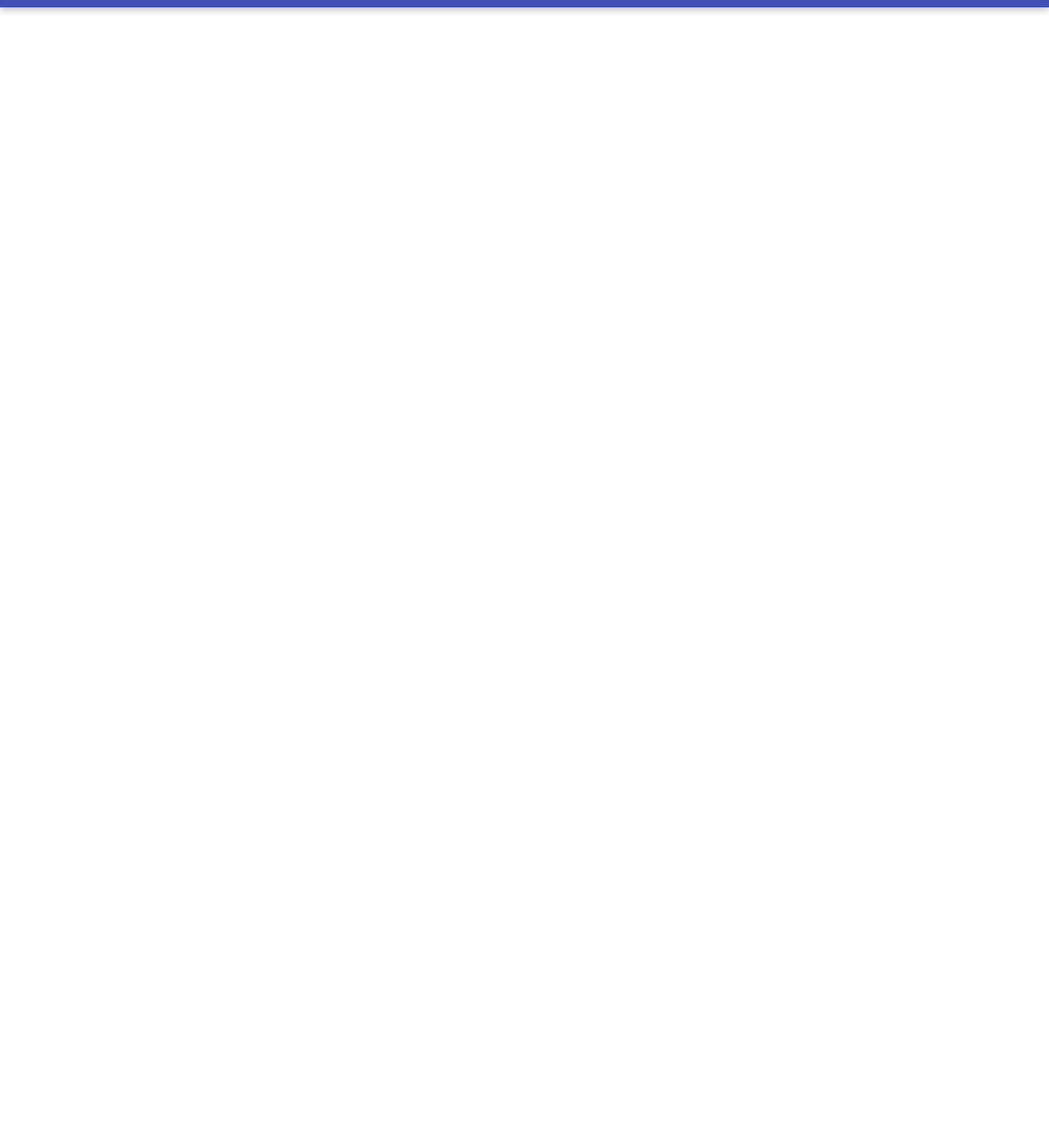
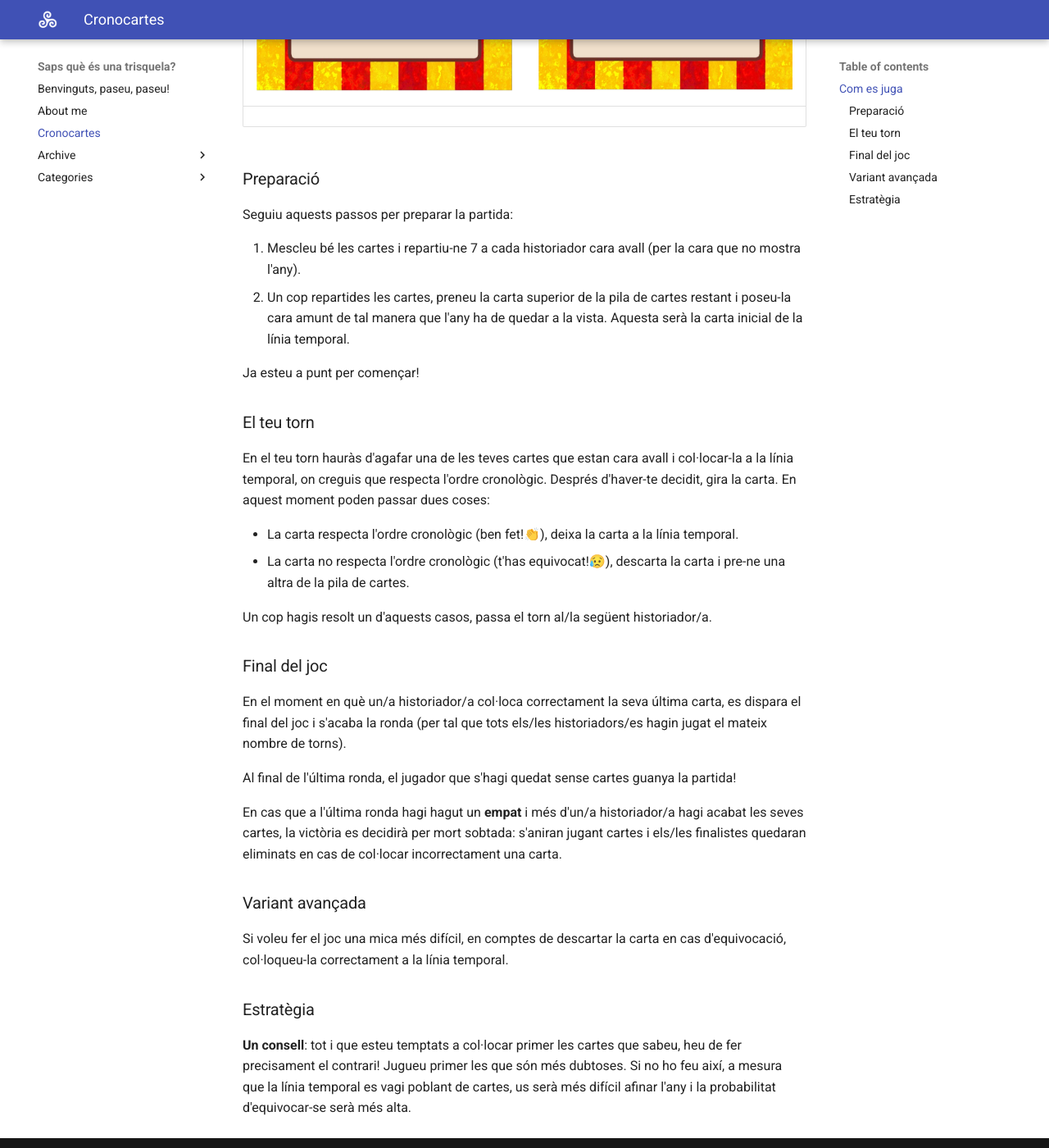
Before and after one commit to mgfernan/mgfernan.github.io, an MkDocs documentation site: the page built from docs/cronocartes.md, in a window 1280 px wide and 1400 px high, scrolled down 1391 px. Shown: the whole window at 82% size. Built offline with MkDocs 1.6.1 and Material for MkDocs 9.7.7, drawn with Linux system fonts in a browser that asks for light colours; some of the changed text lies outside the part shown.

Commit message:
feat: reinstate cronocartes page

```diff
--- a/docs/cronocartes.md
+++ b/docs/cronocartes.md
@@ -1,26 +1,66 @@
 # Cronocartes Història de Catalunya
 
-Descobreix la rica història de Catalunya a través del joc de cartes educatiu i
-emocionant, **Cronocartes**. Una experiència única que et transportarà a diferents
-èpoques clau de Catalunya mentre competiu amb amics per construir la línia temporal
-sense errades.
+Descobreix la història de Catalunya a través del joc de cartes, **Cronocartes**,
+on historiadors rivals competiran per demostrar el seu coneixement de la història
+de Catalunya.
 
-## Què és Cronocartes?
+**Cronocartes** és un joc de cartes ràpid i familiar: només necessiteu 30 segons
+per aprendre a jugar i les partides no acostumen a durar més de 20 minuts.
+Molts adults tenen por de jugar per vergonya a una suposada ignorància en temes
+històrics, però ja veureu com no n'hi ha per a tant! Us divertireu!
 
-*Cronocartes* és un joc de cartes ràpid, familiar. Només es necessiten 30 segons
-per aprendre a jugar.
+![Cartes](./assets/cronocartes/catalunya_cartes.png)
 
-És una manera divertida d'aprendre sobre la història de Catalunya, que joc fomenta l'aprenentatge de la nostra història d'una manera divertida.
-Juga amb nens, adolescents i adults; *Cronocartes* és una experiència educativa per a tothom!
+## Com es juga
 
-## Com Jugar:
+Trobareu les instruccions en una de les cartes de la mateixa baralla:
 
-1. **Triomfa en les Rondes:** Organitza les cartes en ordre cronològic i guanya rondes per acumular punts.
-2. **Desafia els Altres Jugadors:** Enfronta't als teus amics en partides emocionants i demostreu qui té el millor coneixement històric.
-3. **Aprofundeix en la Història:** Cada carta és una oportunitat per aprendre nous detalls sobre la rica història de Catalunya.
+|![Regles Anvers](./assets/cronocartes/catalunya_regles_1.png) | ![Regles Revers](./assets/cronocartes/catalunya_regles_2.png) |
+|:----:|:-----:|
 
-## Comença la Teva Aventura Històrica
+### Preparació
 
-*Cronocartes: Història de Catalunya* és molt més que un joc; és una oportunitat de connectar amb el passat i entendre millor el present. Endinsa't en aquest repte històric amb amics i família.
+Seguiu aquests passos per preparar la partida:
 
-Comença a explorar la història de Catalunya de manera divertida i educativa amb *Cronocartes*!
+1. Mescleu bé les cartes i repartiu-ne 7 a cada historiador cara avall (per la
+cara que no mostra l'any).
+2. Un cop repartides les cartes, preneu la carta superior de la pila de cartes
+restant i poseu-la cara amunt de tal manera que l'any ha de quedar a la vista.
+Aquesta serà la carta inicial de la línia temporal.
+
+Ja esteu a punt per començar!
+
+### El teu torn
+
+En el teu torn hauràs d'agafar una de les teves cartes que estan cara avall i
+col·locar-la a la línia temporal, on creguis que respecta l'ordre cronològic.
+Després d'haver-te decidit, gira la carta. En aquest moment poden passar dues coses:
+
+- La carta respecta l'ordre cronològic (ben fet!👏), deixa la carta a la línia temporal.
+- La carta no respecta l'ordre cronològic (t'has equivocat!😥), descarta la carta i pre-ne una altra de la pila de cartes.
+
+Un cop hagis resolt un d'aquests casos, passa el torn al/la següent historiador/a.
+
+### Final del joc
+
+En el moment en què un/a historiador/a col·loca correctament la seva última carta,
+es dispara el final del joc i s'acaba la ronda (per tal que tots els/les historiadors/es
+hagin jugat el mateix nombre de torns).
+
+Al final de l'última ronda, el jugador que s'hagi quedat sense cartes guanya la partida!
+
+En cas que a l'última ronda hagi hagut un **empat** i més d'un/a historiador/a hagi
+acabat les seves cartes, la victòria es decidirà per mort sobtada: s'aniran jugant cartes
+i els/les finalistes quedaran eliminats en cas de col·locar incorrectament una carta.
+
+### Variant avançada
+
+Si voleu fer el joc una mica més difícil, en comptes de descartar la carta en cas
+d'equivocació, col·loqueu-la correctament a la línia temporal.
+
+### Estratègia
+
+**Un consell**: tot i que esteu temptats a col·locar primer les cartes que sabeu,
+heu de fer precisament el contrari! Jugueu primer les que són més dubtoses. Si
+no ho feu així, a mesura que la línia temporal es vagi poblant de cartes, us
+serà més difícil afinar l'any i la probabilitat d'equivocar-se serà més alta.
--- a/mkdocs.yml
+++ b/mkdocs.yml
@@ -4,7 +4,7 @@ site_url: https://mgfernan.com
 nav:
   - Home: index.md
   - About me: about.md
-#  - Cronocartes: cronocartes.md
+  - Cronocartes: cronocartes.md
 
 theme:
   name: material
```
Also changed, not shown: docs/assets/cronocartes/catalunya_cartes.png (added), docs/assets/cronocartes/catalunya_regles_1.png (added), docs/assets/cronocartes/catalunya_regles_2.png (added).
